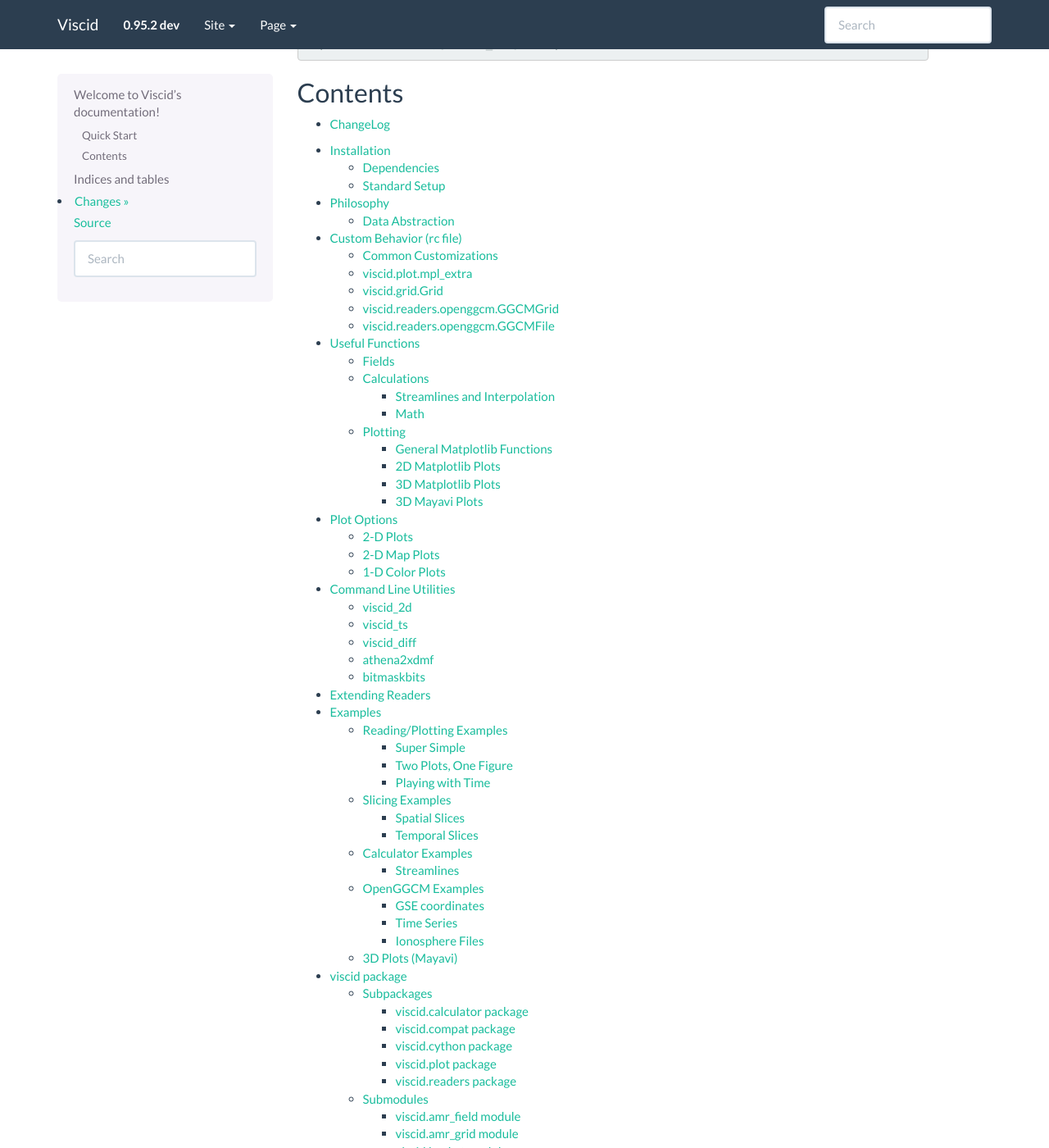
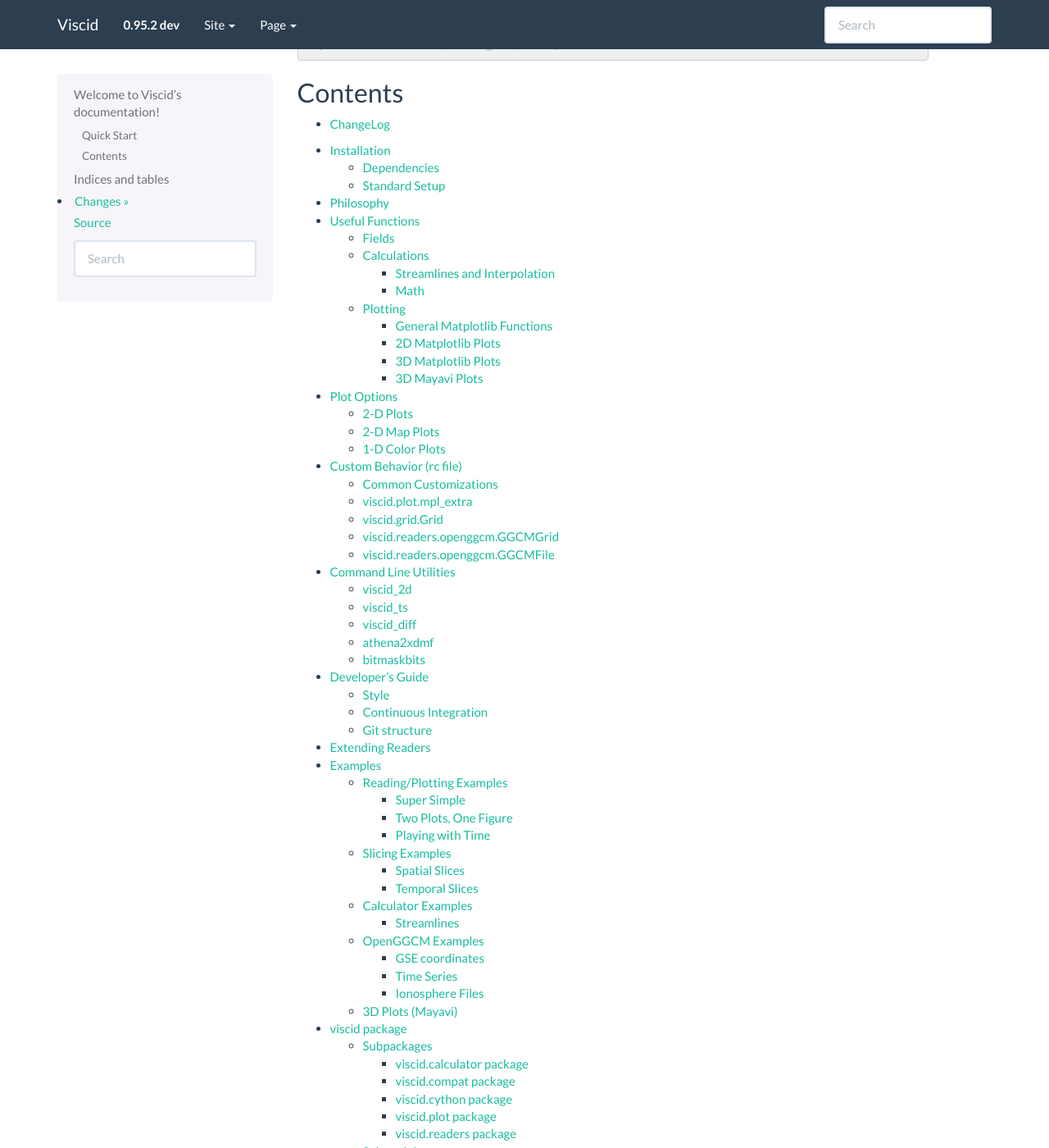
Before and after one commit to viscid-hub/Viscid, a Sphinx documentation site: the page built from doc/index.rst, in a window 1280 px wide and 1400 px high, scrolled down 511 px. Shown: the whole window at 82% size. Built offline with Sphinx 7.4.7, drawn with Linux system fonts in a browser that asks for light colours.

Commit message:
add developer guide to docs

```diff
--- a/doc/conf.py
+++ b/doc/conf.py
@@ -139,10 +139,12 @@ html_theme_options = {
     # 'navbar_links': [],
     'navbar_dropdown_links':
         [("Tutorial", [("Installation", "installation"),
-                       ("RC file", "custom_behavior"),
+                       ("Philosophy", "philosophy"),
                        ("Useful Functions", "functions"),
                        ("Plot Options", "plot_options"),
+                       ("RC file", "custom_behavior"),
                        ("Command Line Tools", "command_line"),
+                       ("Developer's Guide", "dev_guide"),
                        ("Extending Readers", "extending_readers"),
                       ]
          ),
--- a/doc/index.rst
+++ b/doc/index.rst
@@ -42,10 +42,11 @@ Contents
 
   installation
   philosophy
-  custom_behavior
   functions
   plot_options
+  custom_behavior
   command_line
+  dev_guide
   extending_readers
 
   examples/index
--- a/doc/philosophy.rst
+++ b/doc/philosophy.rst
@@ -11,9 +11,7 @@ Here are some basic features that all readers try to implement to the best of th
 
 - :class:`viscid.field.Field` objects should be as much like Numpy ndarrays as possible. If for whatever reason, passing a field to a Numpy ufunc doesn't work, the underlying ndarray is alwas accessible via its ``data`` attribute.
 
-Data Abstraction
-----------------
-The story goes something like this... :class:`viscid.readers.vfile.VFile` objects are :class:`viscid.dataset.Dataset` objects. Datasets contain :class:`viscid.grid.Grid` instances. Grids have :class:`viscid.field.Field` instances, :class:`viscid.coordinate.Coordinates` instances, and special methods (``_get_*``) to calculate derived quantites. At any of these levels, the object can be treated like a dictionary to get something sensible. As an example, all of the following return the same object
+The overall story goes something like this... :class:`viscid.readers.vfile.VFile` objects are :class:`viscid.dataset.Dataset` objects. Datasets contain :class:`viscid.grid.Grid` instances. Grids have :class:`viscid.field.Field` instances, :class:`viscid.coordinate.Coordinates` instances, and special methods (``_get_*``) to calculate derived quantites. At any of these levels, the object can be treated like a dictionary to get something sensible. As an example, all of the following return the same object
 
     >>> f = readers.load_file("some_file.xdmf")
     >>> bx = f["bx"]
```
Also changed, not shown: CHANGES.md (+2 -1 lines), README.md (+1 -1 lines), doc/dev_guide.rst (added, +30 -0 lines).
